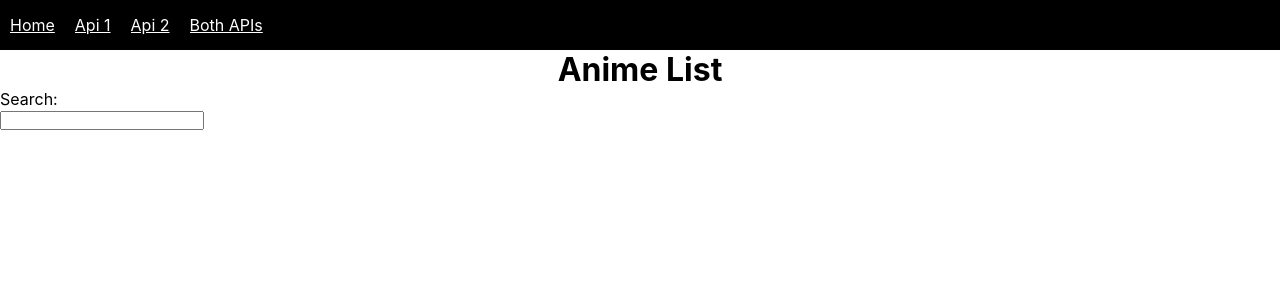
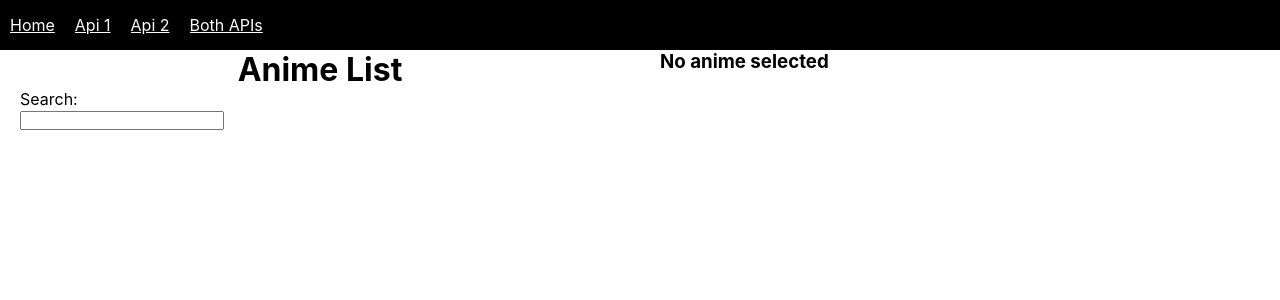
Before and after one commit to Mana-One/ost-finder, a React (Create React App) app: page /both in a window 1280 px wide. Shown: the top 300 px of the page. Built offline with nearby package versions, Linux system fonts and the light colour scheme.

Commit message:
added OstList component + updated Page3

```diff
--- /dev/null
+++ b/src/components/OstList.jsx
@@ -0,0 +1,43 @@
+import { useState, useEffect } from "react";
+import { ShazamService } from "../services";
+
+const OstList = ({ musicTitle }) => {
+    const [ tracks, setTracks ] = useState([]);
+
+    useEffect(() => {
+        let currentLast = true;
+        const loadData = async () => {
+            try {
+                if( musicTitle !== "" ){
+                    const res = await ShazamService.fetchMusic( musicTitle );
+                    currentLast && setTracks( res.tracks.hits.map( obj => obj.track ));
+                }
+
+            } catch( err ){
+                console.log( err.message );
+            }
+        }
+        loadData();
+
+        return () => currentLast = false;
+
+    }, [ musicTitle ]);
+
+    if( musicTitle === "" ){
+        return(
+            <div className="right-flex-child">
+                <h3>No anime selected</h3>
+            </div>
+        );
+    }
+
+    return(
+        <div className="right-flex-child">
+            <ul>
+                {tracks.map( track => <li key={track.key}>Title: {track.title}</li> )}
+            </ul>
+        </div>
+    );
+}
+
+export default OstList;
--- a/src/components/Page2.jsx
+++ b/src/components/Page2.jsx
@@ -10,7 +10,7 @@ const Page2 = () => {
         try {
             if( title !== "" ){
                 const res = await ShazamService.fetchMusic( title );
-                setTracks( res.tracks.hits.map( obj => obj.track ));
+                setTracks( res.tracks.hits?.map( obj => obj.track ));
             } else {
                 setTracks([]);
             }
@@ -36,7 +36,7 @@ const Page2 = () => {
     }
 
     return(
-        <div className="">
+        <div className="flex-child">
             <h1>Find music</h1>
             <MusicSearchBar title={musicTitle} setMusicTitle={setMusicTitle} loadData={clickHandler}/>
             {showList()}
--- a/src/components/Page3.jsx
+++ b/src/components/Page3.jsx
@@ -2,6 +2,7 @@ import { useState, useEffect, useRef } from "react";
 import { AnimeService } from "../services";
 import SearchBar from "./SearchBar.jsx";
 import AnimeList from "./AnimeList.jsx";
+import OstList from "./OstList.jsx";
 
 const Page3 = () => {
     const [ animes, setAnimes ] = useState([]);
@@ -65,14 +66,14 @@ const Page3 = () => {
     }
 
     return(
-        <div>
-            <div>
+        <div className="flex-container">
+            <div className="flex-child">
                 <h1>Anime List</h1>
                 <SearchBar setData={setAnimeTitle}/>
                 <AnimeList animes={animes} clickHandler={clickHandler}/>
                 {showLoadButton()}
             </div>
-            <div></div>
+            <OstList musicTitle={animeOSTSearch}/>
         </div>
     );
 };
```
